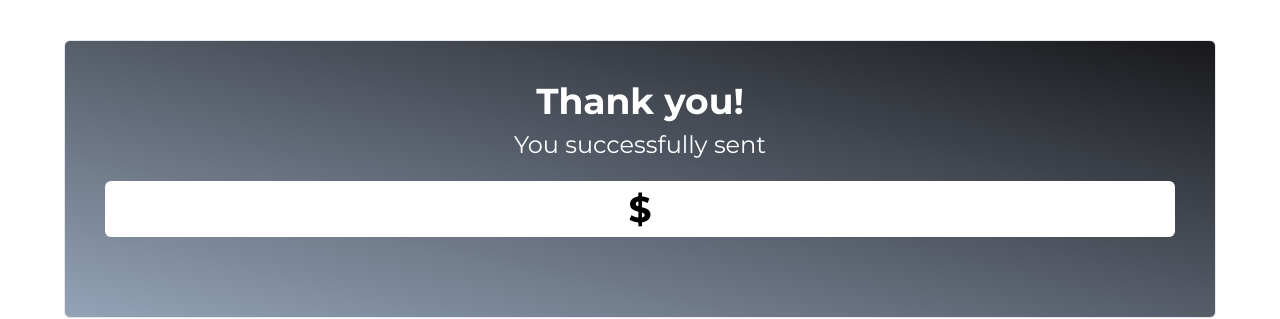
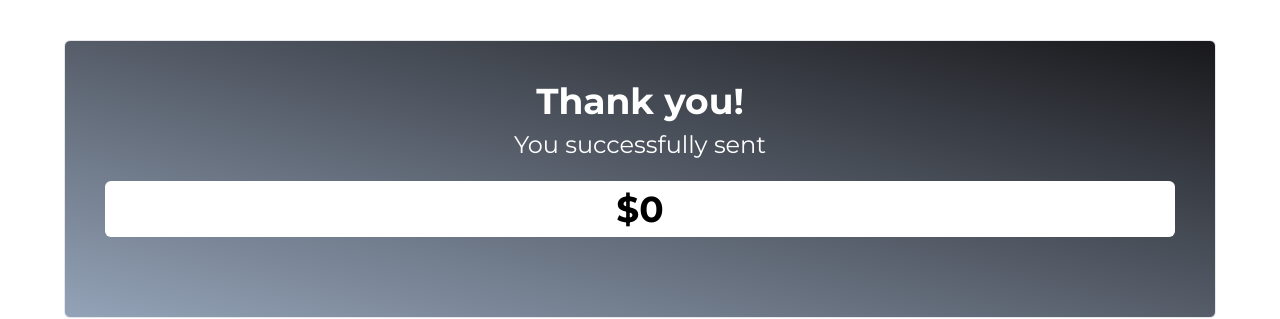
Before and after one commit to Anas-Rajput12/E-commerce-Website, a Next.js app: page /payment-success in a window 1280 px wide. Shown: the top 319 px of the page. Built offline with nearby package versions, Linux system fonts and the light colour scheme.

Commit message:
Update page.tsx

```diff
--- a/src/app/payment-success/page.tsx
+++ b/src/app/payment-success/page.tsx
@@ -1,8 +1,11 @@
-export default function PaymentSuccess({
-  searchParams: { amount },
-}: {
-  searchParams: { amount: string };
-}) {
+"use client";
+
+import { useSearchParams } from "next/navigation";
+
+export default function PaymentSuccess() {
+  const searchParams = useSearchParams();
+  const amount = searchParams.get("amount") || "0";
+
   return (
     <main className="max-w-6xl mx-auto p-10 text-white text-center border m-10 rounded-md bg-gradient-to-tr from-slate-400 to-zinc-900">
       <div className="mb-10">
```
